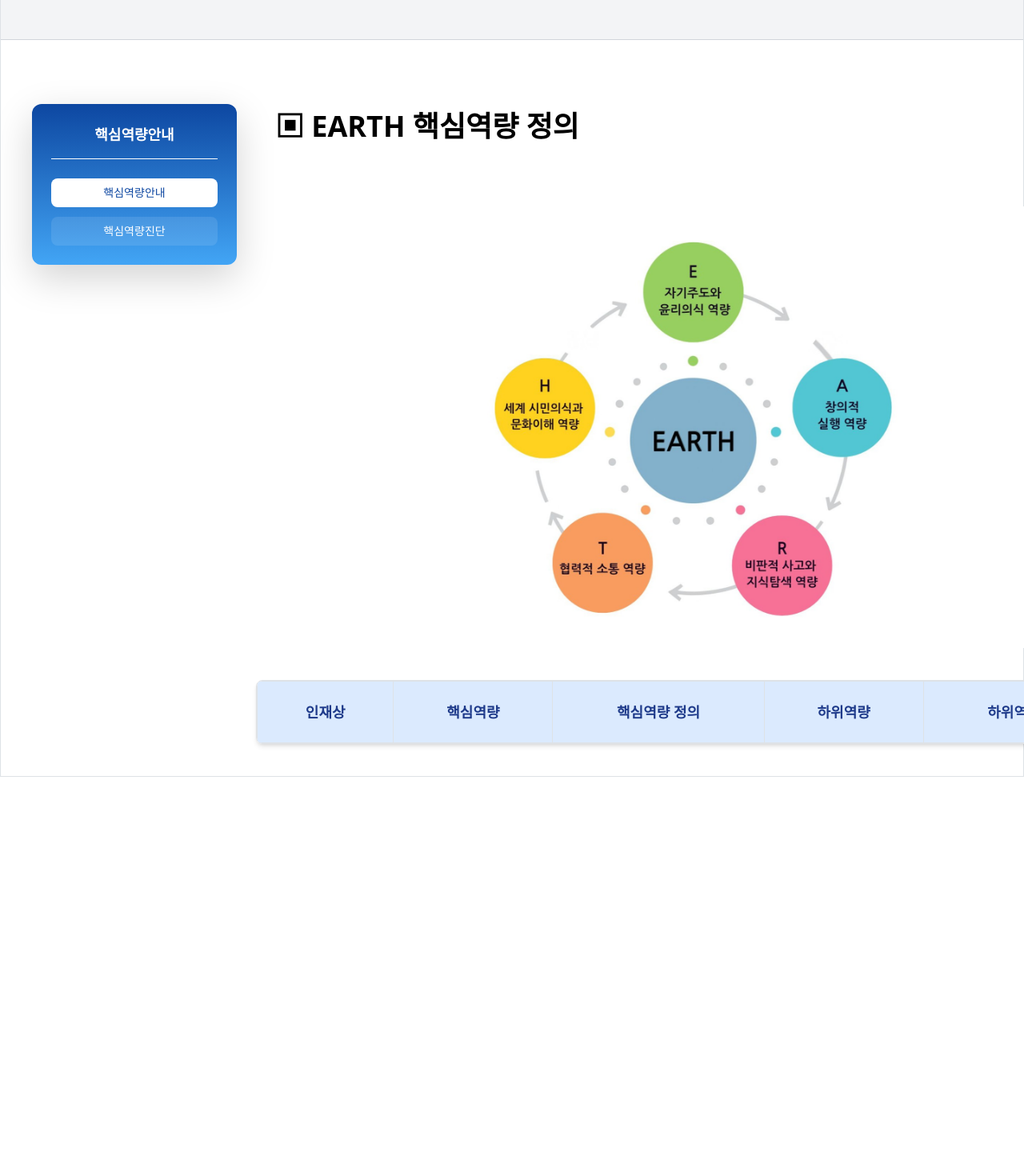
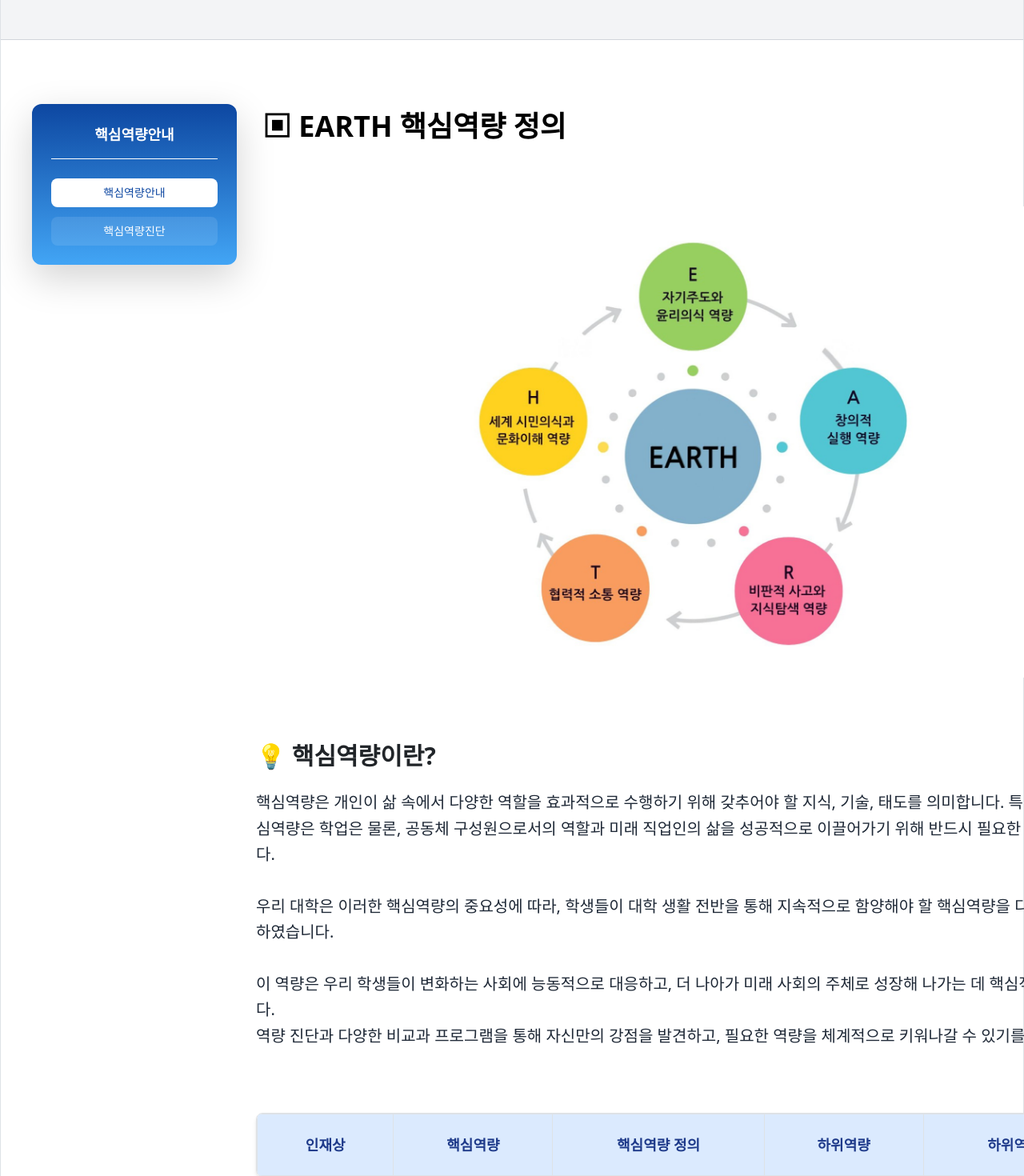
Before and after one commit to kimhyungkwan900/SecondProjINITIUMFront, a React (Vite) app: page /competency/notice in a window 1280 px wide. Shown: the part 240-1710 px from the top of the page at 80% size. Before the commit the page ends 1211 px from the top, so only its background shows below. Built offline with nearby package versions, Linux system fonts and the light colour scheme; no server answers.

Commit message:
역량 안내 코멘트 추가

```diff
--- /dev/null
+++ b/src/component/user/coreCompetency/CoreCompetencyNoticeComment.jsx
@@ -0,0 +1,23 @@
+
+const CoreCompetencyNoticeComment = () =>{
+    return(
+        <div>
+            <h2 className="text-3xl font-bold mb-4" >💡 핵심역량이란?</h2>
+            <div className="space-y-8 text-gray-800 leading-relaxed text-[20px]">
+                <p>
+                핵심역량은 개인이 삶 속에서 다양한 역할을 효과적으로 수행하기 위해 갖추어야 할 지식, 기술, 태도를 의미합니다.
+                특히 대학생에게 핵심역량은 학업은 물론, 공동체 구성원으로서의 역할과 미래 직업인의 삶을 성공적으로 이끌어가기 위해 반드시 필요한 기반 능력입니다.
+                </p>
+                <p>
+                우리 대학은 이러한 핵심역량의 중요성에 따라, 학생들이 대학 생활 전반을 통해 지속적으로 함양해야 할 핵심역량을 다음과 같이 설정하였습니다.
+                </p>
+                <p>
+                이 역량은 우리 학생들이 변화하는 사회에 능동적으로 대응하고, 더 나아가 미래 사회의 주체로 성장해 나가는 데 핵심적인 기준이 됩니다.
+                </p>
+                <span>역량 진단과 다양한 비교과 프로그램을 통해 자신만의 강점을 발견하고, 필요한 역량을 체계적으로 키워나갈 수 있기를 바랍니다.</span>
+            </div>
+        </div>
+    );
+};
+
+export default CoreCompetencyNoticeComment;
--- a/src/component/user/coreCompetency/CoreCompetencyTest.jsx
+++ b/src/component/user/coreCompetency/CoreCompetencyTest.jsx
@@ -46,6 +46,13 @@ const CoreCompetencyTest = () => {
 
   // 제출 버튼 클릭 시 실행
   const handleSubmit = () => {
+
+    //모든 문항에 응답했는지 확인
+    if(Object.keys(responses).length != questions.length){
+      alert("모든 문항에 응답해주세요");
+      return;
+    }
+
     const formatted = {
       assessmentId: assessmentId,
       responses: Object.entries(responses).map(([questionId, { label, score }]) => ({
@@ -60,7 +67,7 @@ const CoreCompetencyTest = () => {
 
     console.log("제출 데이터:", formatted);
 
-    // 서버 전송용 API (주석 처리됨)
+    // 서버 전송용 API
     // axios.post("/api/user/coreCompetency/submit", formatted)
     //   .then(() => alert("제출 완료"))
     //   .catch((err) => console.error("제출 실패", err));
@@ -99,15 +106,15 @@ const CoreCompetencyTest = () => {
                   {/* 선택지 렌더링 */}
                   {q.responseChoiceOptions.map((opt) => (
                     <td
-                      key={`opt-${q.questionId}-${opt.optionId}`}
+                      key={`${opt.optionId}`}
                       className="border px-2 py-2 min-w-[120px]"
                     >
                       <label className="inline-flex items-center space-x-1 cursor-pointer">
                         <input
                           type="radio"
-                          name={`question_${q.questionId}`} // 동일 문항 그룹화
+                          name={`question_${q.questionId}`} // 동일 문항 그룹화 -> 한 가지만 선택 가능
                           value={opt.score}
-                          checked={responses[q.questionId]?.label === opt.label}
+                          checked={responses[q.questionId]?.label === opt.label}  //선택 상태를 동기화
                           onChange={() => handleChange(q.questionId, opt)}
                           className="accent-blue-600"
                         />
--- a/src/features/user/coreCompetency/CoreCompetencyImage.jsx
+++ b/src/features/user/coreCompetency/CoreCompetencyImage.jsx
@@ -9,7 +9,7 @@ const CoreCompetencyImage = () => {
       <img
         src={coreCompetencyImage} // 이미지 경로
         alt="핵심역량"            // 접근성 및 SEO를 위한 대체 텍스트
-        className="max-w-[650px] w-full h-auto bg-orange-100" // 스타일 지정
+        className="max-w-[700px] w-full h-auto bg-orange-100" // 스타일 지정
         // max-w: 이미지 최대 너비 제한
         // w-full: 부모 기준 너비 100%
         // h-auto: 비율 유지
--- a/src/pages/user/coreCompetency/CoreCompetecyMainPage.jsx
+++ b/src/pages/user/coreCompetency/CoreCompetecyMainPage.jsx
@@ -2,6 +2,7 @@ import MainHeader from "../../../features/user/mainpage/MainHeader";
 import CoreCompetencyImage from "../../../features/user/coreCompetency/CoreCompetencyImage";
 import CoreCompetencyTable from "../../../features/user/coreCompetency/CoreCompetencyTable";
 import CoreCompetencySideBar from "../../../features/user/coreCompetency/CoreCompetencySideBar";
+import CoreCompetencyNoticeComment from "../../../component/user/coreCompetency/CoreCompetencyNoticeComment";
 
 export default function CoreCompetencyMainPage() {
     const navItems = [
@@ -33,7 +34,7 @@ export default function CoreCompetencyMainPage() {
       {/* 우측 본문 콘텐츠 */}
       <div className="flex-1 ml-10">
         {/* 상단 블루탭 */}
-        <div className="text-4xl text-black inline-block px-4 rounded mt-5 font-bold">
+        <div className="text-4xl text-black inline-block px-2 rounded mt-5 font-bold">
           ▣ EARTH 핵심역량 정의
         </div>
 
@@ -42,8 +43,14 @@ export default function CoreCompetencyMainPage() {
           <CoreCompetencyImage />
         </div>
 
+        {/* 핵심 역량 안내 멘트 */}
+        <div className="mt-20">
+          <CoreCompetencyNoticeComment />
+        </div>
+
+
         {/* 표 설명 영역 */}
-        <div className="mt-10">
+        <div className="mt-20">
           <CoreCompetencyTable />
         </div>
       </div>
--- a/src/pages/user/coreCompetency/CoreCompetencyListPage.jsx
+++ b/src/pages/user/coreCompetency/CoreCompetencyListPage.jsx
@@ -3,7 +3,7 @@ import MainHeader from "../../../features/user/mainpage/MainHeader";
 import { getAllAssessments } from "../../../api/user/coreCompetency/AdminAssessmentApi";
 import { useEffect, useState } from "react";
 import DiagnosisTabButtons from "../../../component/user/coreCompetency/DiagnosisTabButtons";
-import CoreCompetencyAssessmentListTable from "../../../features/user/coreCompetency/CoreCompetencyAssessmentListTable";
+import CoreCompetencyAssessmentListTable from "../../../component/user/coreCompetency/CoreCompetencyAssessmentListTable";
 
 
 
```
Also changed, not shown: src/component/user/coreCompetency/CoreCompetencyAssessmentListTable.jsx (renamed from src/features/user/coreCompetency/CoreCompetencyAssessmentListTable.jsx).
